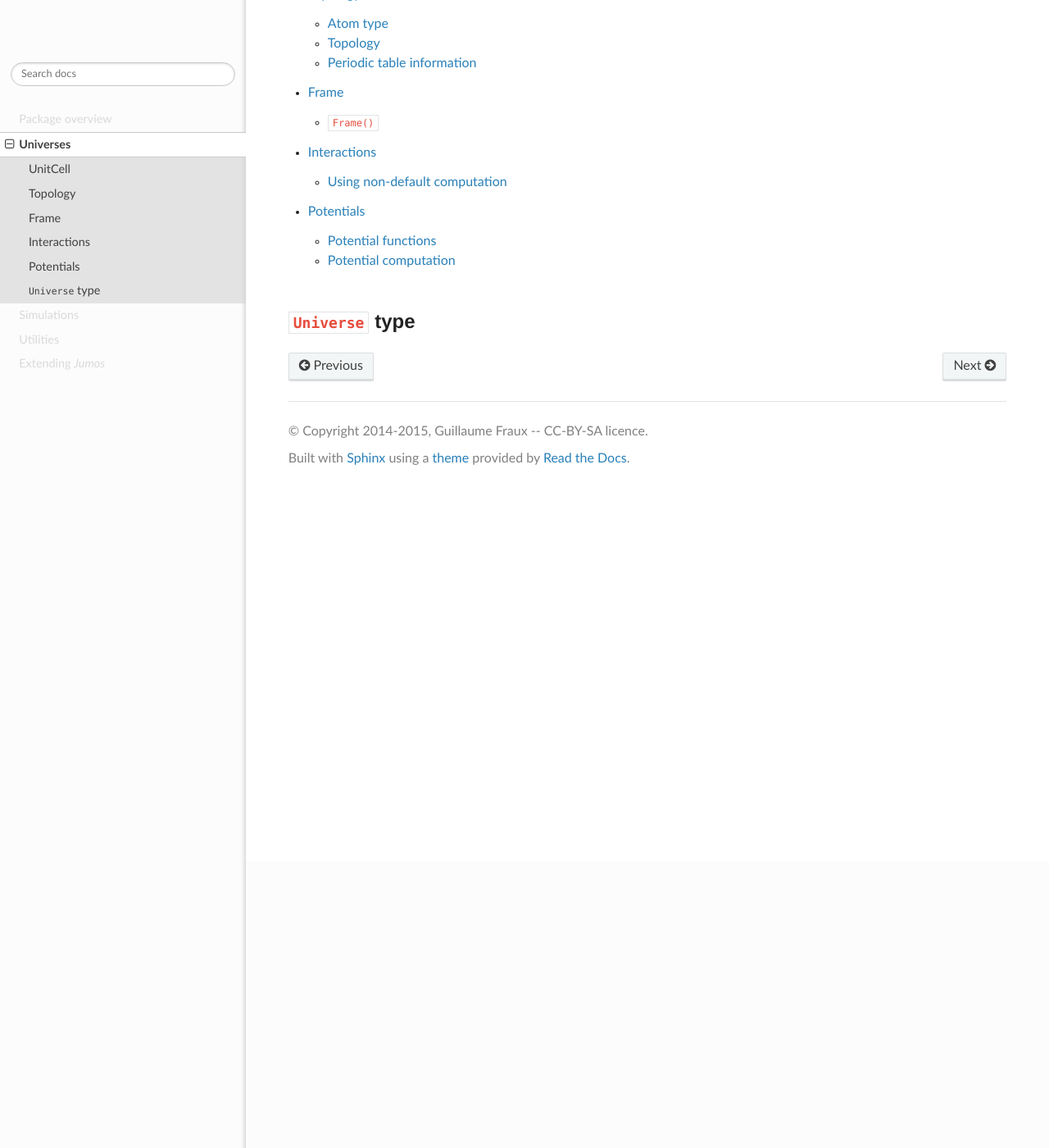
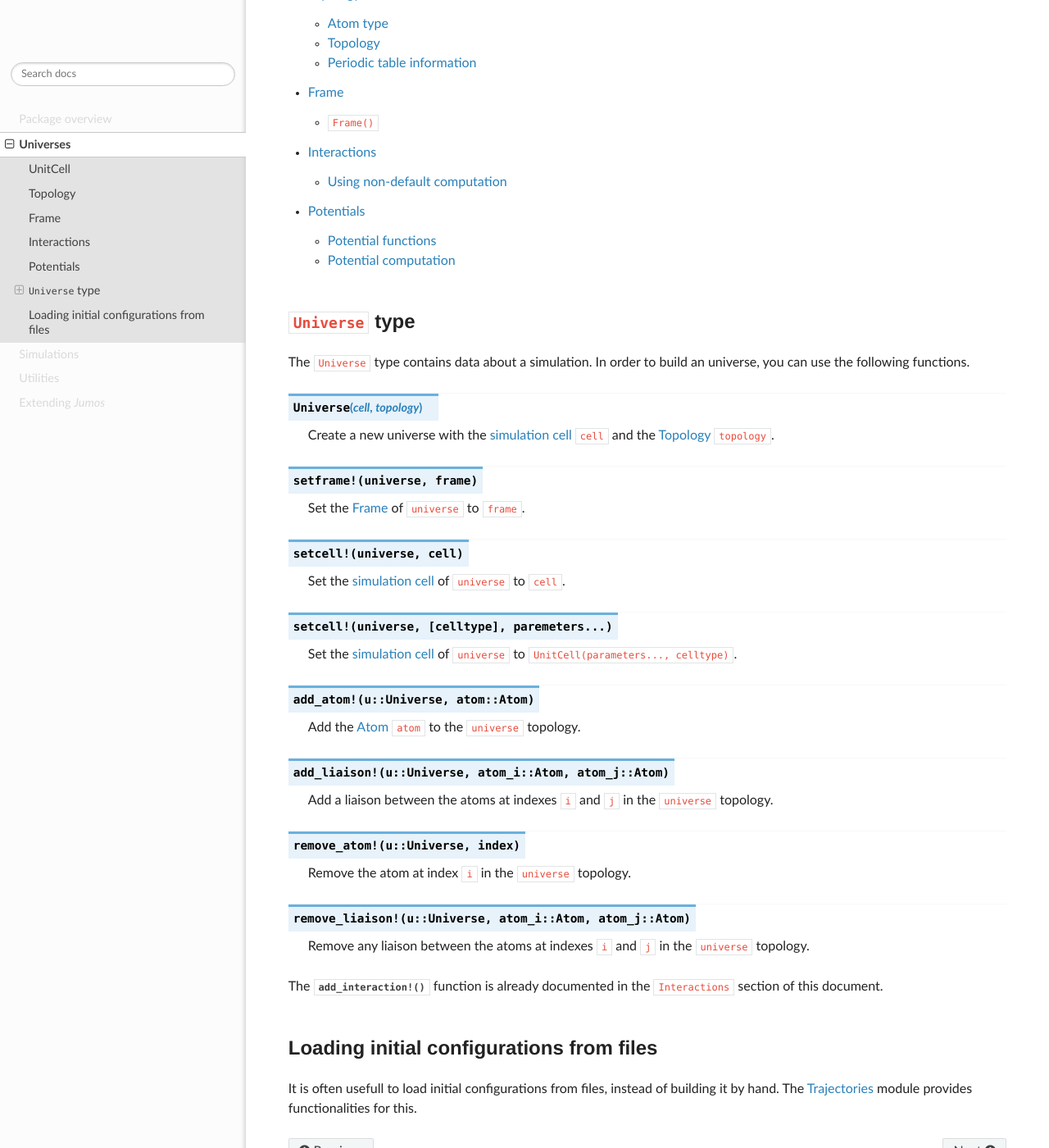
Before and after one commit to Luthaf/Jumos.jl, a Sphinx documentation site: the page built from doc/universe/index.rst, in a window 1280 px wide and 1400 px high, scrolled down 350 px. Shown: the whole window at 82% size. Built offline with Sphinx 7.4.7 and the Read the Docs theme 2.0.0, drawn with Linux system fonts in a browser that asks for light colours; before the commit the page ends 945 px from its top, so only the background shows below that.

Commit message:
[doc] Universe type documentation

```diff
--- a/doc/universe/index.rst
+++ b/doc/universe/index.rst
@@ -14,3 +14,54 @@ Universes
 
 ``Universe`` type
 -----------------
+
+The ``Universe`` type contains data about a simulation. In order to build an universe,
+you can use the following functions.
+
+
+.. function:: Universe(cell, topology)
+
+    Create a new universe with the :ref:`simulation cell <type-UnitCell>` ``cell``
+    and the :ref:`type-topology` ``topology``.
+
+.. function:: setframe!(universe, frame)
+
+    Set the :ref:`type-Frame` of ``universe`` to ``frame``.
+
+.. function:: setcell!(universe, cell)
+
+    Set the :ref:`simulation cell <type-UnitCell>` of ``universe`` to ``cell``.
+
+.. function:: setcell!(universe, [celltype], paremeters...)
+
+    Set the :ref:`simulation cell <type-UnitCell>` of ``universe`` to
+    ``UnitCell(parameters..., celltype)``.
+
+.. function:: add_atom!(u::Universe, atom::Atom)
+
+    Add the :ref:`Atom <type-Atom>` ``atom`` to the ``universe`` topology.
+
+.. function:: add_liaison!(u::Universe, atom_i::Atom, atom_j::Atom)
+
+    Add a liaison between the atoms at indexes ``i`` and ``j`` in the ``universe``
+    topology.
+
+.. function:: remove_atom!(u::Universe, index)
+
+    Remove the atom at index ``i`` in the ``universe`` topology.
+
+.. function:: remove_liaison!(u::Universe, atom_i::Atom, atom_j::Atom)
+
+    Remove any liaison between the atoms at indexes ``i`` and ``j`` in the
+    ``universe`` topology.
+
+The :func:`add_interaction!` function is already documented in the ``Interactions``
+section of this document.
+
+
+Loading initial configurations from files
+-----------------------------------------
+
+It is often usefull to load initial configurations from files, instead of building it
+by hand. The :ref:`Trajectories <trajectories>` module provides functionalities for
+this.
--- a/doc/universe/topology.rst
+++ b/doc/universe/topology.rst
@@ -96,18 +96,22 @@ Topology functions
    :math:`0.0`. All the values are in :ref:`internal units <intenal_units>`.
 
 .. function:: add_atom!(topology, atom)
+    :noindex:
 
     Add the ``atom`` Atom to the end of ``topology``.
 
 .. function:: remove_atom!(topology, i)
+    :noindex:
 
     Remove the atom at index ``i`` in ``topology``.
 
 .. function:: add_liaison!(topology, i, j)
+    :noindex:
 
     Add a liaison between the atoms ``i`` and ``j``.
 
 .. function:: remove_liaison!(topology, i, j)
+    :noindex:
 
     Remove any existing liaison between the atoms ``i`` and ``j``.
 
```
